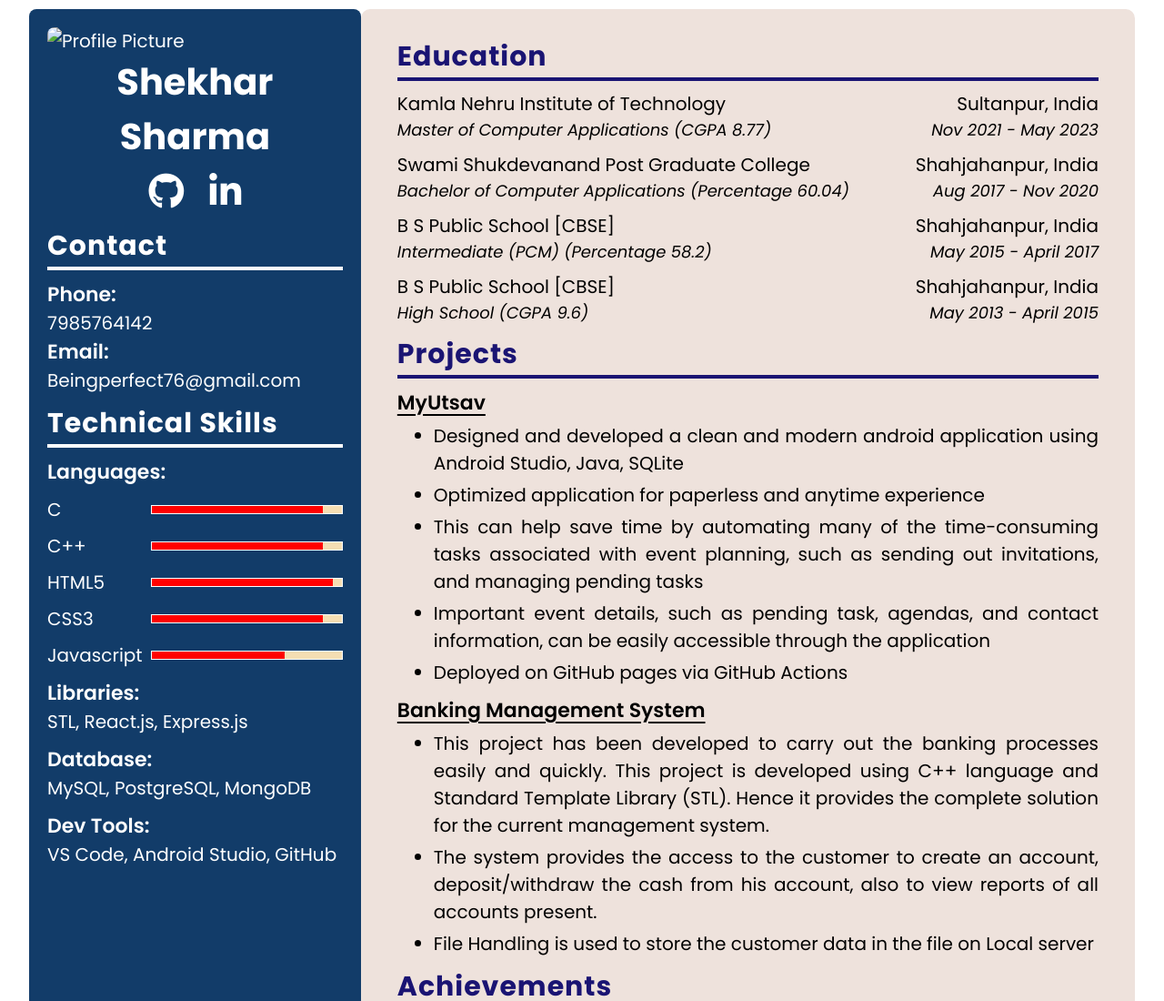
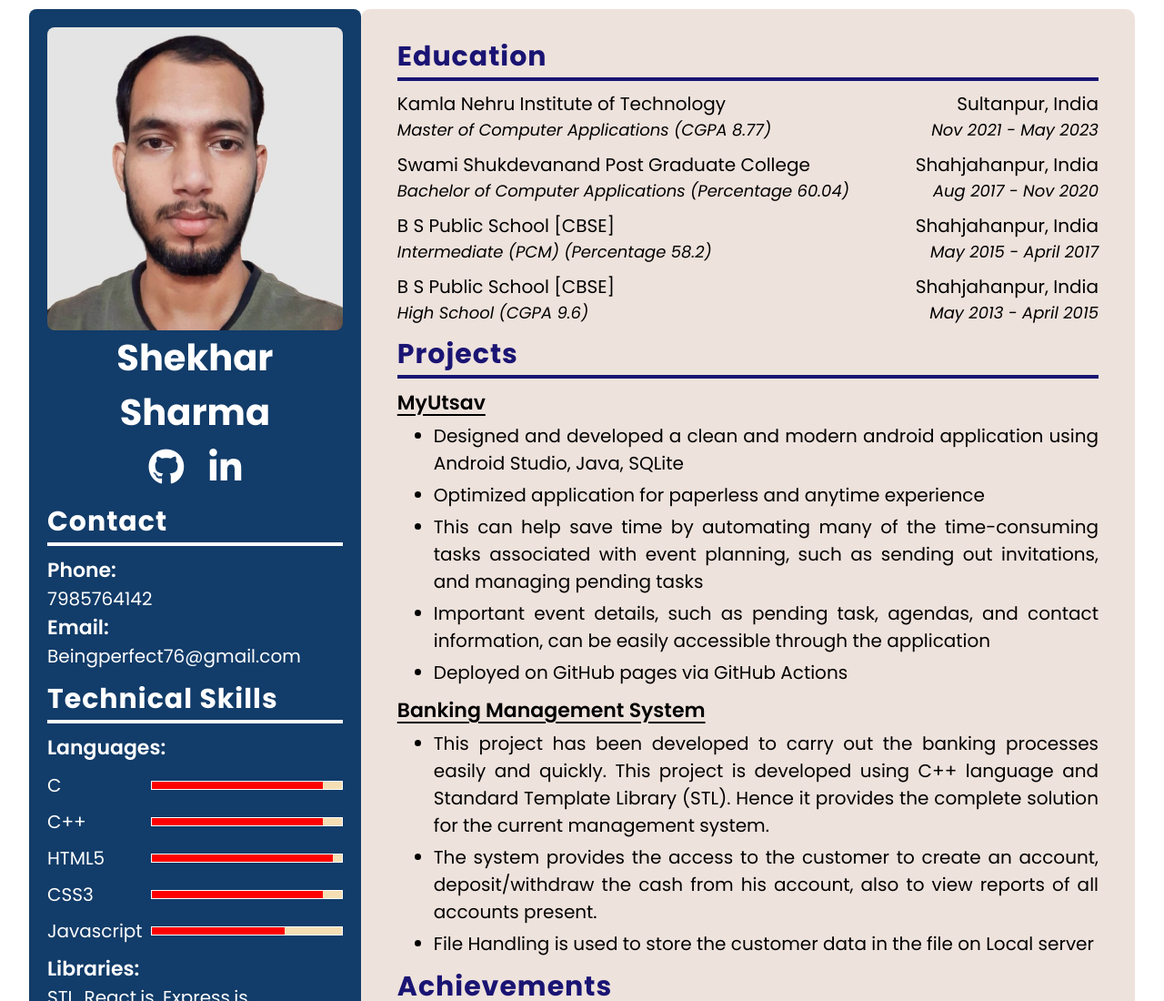
Before and after one commit to sharmashekhar0/PW_Skills_Projects, a plain HTML site: page Building your own resume template/index.html in a window 1280 px wide. Shown: the top 1100 px of the page at 91% size. Drawn offline with Linux system fonts and the light colour scheme.

Commit message:
Corrected file path

```diff
--- a/Building your own resume template/index.html
+++ b/Building your own resume template/index.html
@@ -20,7 +20,7 @@
 		<div class="container">
 			<div class="left-section">
 				<div class="profile-picture">
-					<img src="../res/photo.jpg" alt="Profile Picture" />
+					<img src="photo.jpg" alt="Profile Picture" />
 				</div>
 				<div class="candidate-name">
 					<p>Shekhar Sharma</p>
```
